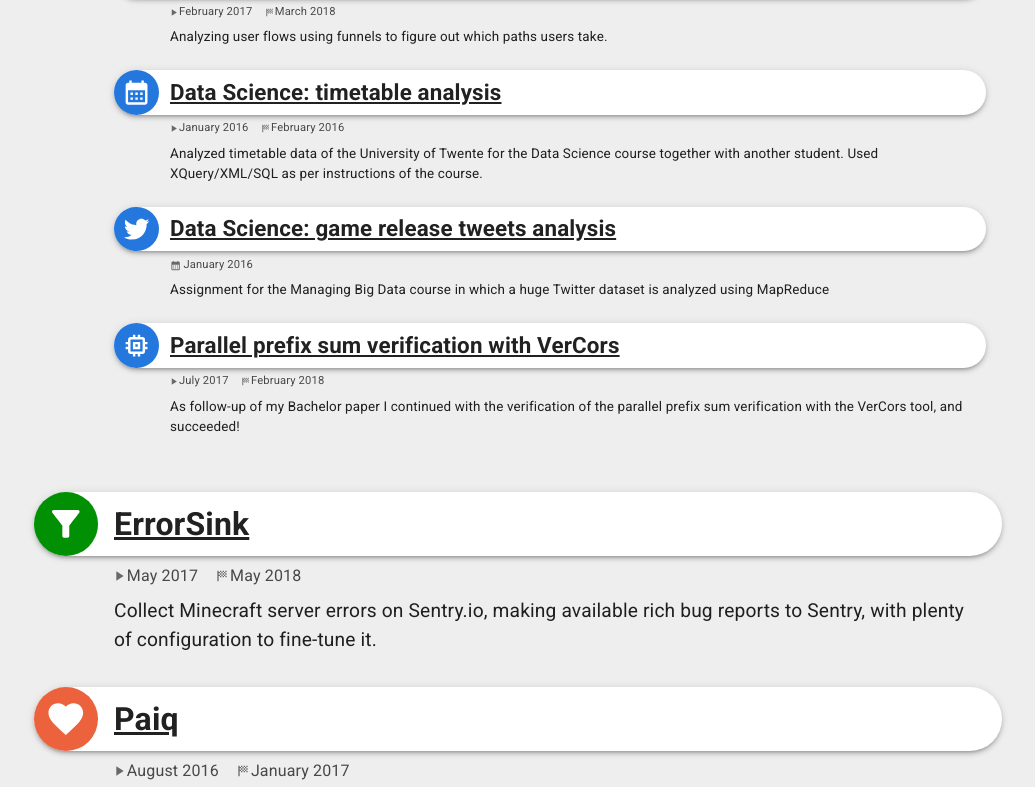
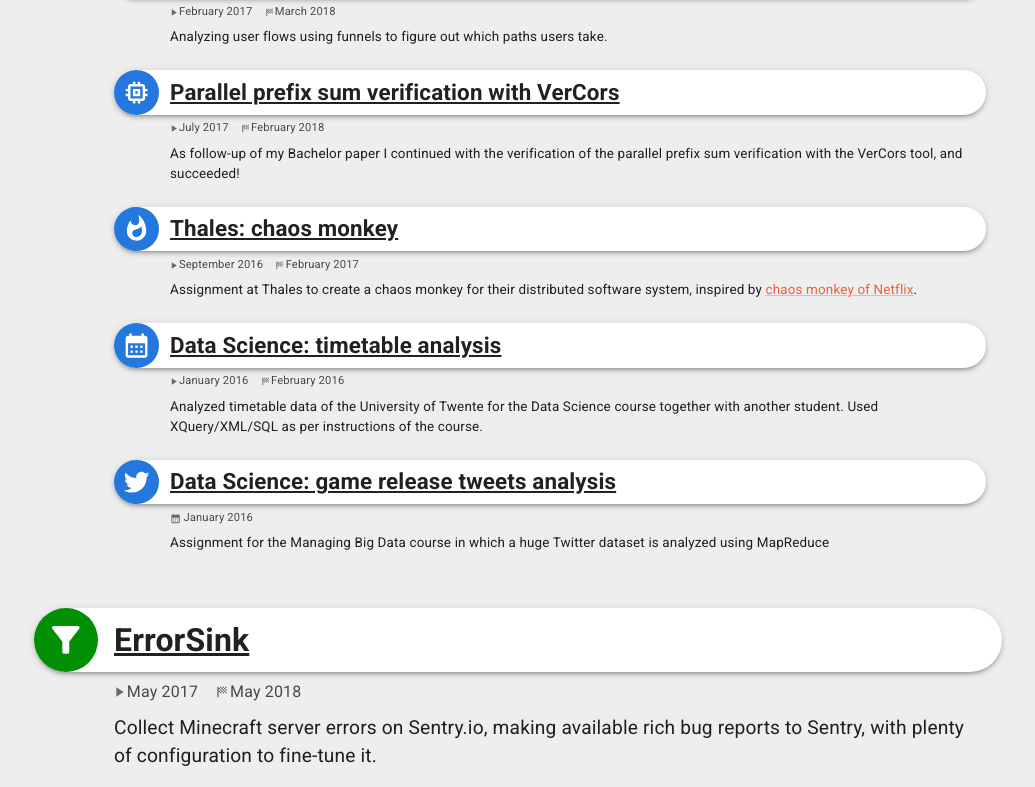
Before and after one commit to NLthijs48/NLthijs48.github.io, a React (Create React App) app: page / in a window 1280 px wide. Shown: the part 2010-2797 px from the top of the page, without its empty margins (122-1157 px from the left). Built offline with nearby package versions, Linux system fonts and the light colour scheme.

Commit message:
Add Thales assignment

```diff
--- a/src/activities/computerScienceBachelor/minor.tsx
+++ b/src/activities/computerScienceBachelor/minor.tsx
@@ -3,7 +3,7 @@ import FlightIcon from '@mui/icons-material/Flight';
 import React from 'react';
 import ActivityType from '../ActivityType';
 
-const commitLog: EducationInformation = {
+const minor: EducationInformation = {
 	activityType: ActivityType.Education,
 	name: 'Minor: aeronautical engineering',
 	description: (
@@ -17,4 +17,4 @@ const commitLog: EducationInformation = {
 	Icon: FlightIcon,
 };
 
-export default commitLog;
+export default minor;
--- a/src/activities/computerScienceMaster/computerScienceMaster.tsx
+++ b/src/activities/computerScienceMaster/computerScienceMaster.tsx
@@ -6,6 +6,7 @@ import masterThesis from './masterThesis';
 import dataScienceTimeTabling from './dataScienceTimeTabling';
 import dataScienceGameTweets from './dataScienceGameTweets';
 import bachelorThesisFollowUp from './bachelorThesisFollowUp';
+import thales from './thales';
 
 const computerScienceMaster: EducationInformation = {
 	activityType: ActivityType.Education,
@@ -15,7 +16,7 @@ const computerScienceMaster: EducationInformation = {
 	till: 'March 2018', // Presentation and diploma on the 7th
 	Icon: SchoolIcon,
 	website: 'https://www.utwente.nl/en/education/master/programmes/computer-science/',
-	activities: [masterThesis, dataScienceTimeTabling, dataScienceGameTweets, bachelorThesisFollowUp],
+	activities: [masterThesis, bachelorThesisFollowUp, thales, dataScienceTimeTabling, dataScienceGameTweets],
 };
 
 export default computerScienceMaster;
--- /dev/null
+++ b/src/activities/computerScienceMaster/thales.tsx
@@ -0,0 +1,23 @@
+import {EducationInformation} from '../ActivityInformation';
+import WhatshotIcon from '@mui/icons-material/Whatshot';
+import React from 'react';
+import ActivityType from '../ActivityType';
+import ExternalLink from '../../components/ExternalLink';
+
+const thales: EducationInformation = {
+	activityType: ActivityType.Education,
+	name: 'Thales: chaos monkey',
+	description: (
+		<div>
+			Assignment at Thales to create a chaos monkey for their distributed software system, inspired by{' '}
+			<ExternalLink href="https://netflix.github.io/chaosmonkey/">chaos monkey of Netflix</ExternalLink>.
+		</div>
+	),
+	from: 'September 2016',
+	till: 'February 2017',
+	Icon: WhatshotIcon,
+	// Source is in a private repository, will not be made public
+	website: 'https://www.thalesgroup.com/',
+};
+
+export default thales;
--- /dev/null
+++ b/src/components/ExternalLink.tsx
@@ -0,0 +1,18 @@
+import React from 'react';
+import Link from '@mui/material/Link';
+
+interface ExternalLinkProps {
+	children: React.ReactNode;
+	href: string;
+	underline?: 'none' | 'hover' | 'always';
+}
+
+function ExternalLink(props: ExternalLinkProps) {
+	return (
+		<Link href={props.href} target="_blank" rel="noopener noreferrer" underline={props.underline ?? 'always'}>
+			{props.children}
+		</Link>
+	);
+}
+
+export default ExternalLink;
--- a/src/components/Header.tsx
+++ b/src/components/Header.tsx
@@ -1,7 +1,7 @@
 import React from 'react';
 import Button from '@mui/material/Button';
-import Link from '@mui/material/Link';
 import {AppBar, Toolbar} from '@mui/material';
+import ExternalLink from './ExternalLink';
 
 /** Header at the top of the page */
 function Header() {
@@ -30,7 +30,7 @@ interface ExternalLinkButtonProps {
 
 function ExternalLinkButton(props: ExternalLinkButtonProps) {
 	return (
-		<Link href={props.href} target="_blank" rel="noopener noreferrer" underline="none">
+		<ExternalLink href={props.href} underline="none">
 			<Button
 				variant="outlined"
 				style={{
@@ -42,7 +42,7 @@ function ExternalLinkButton(props: ExternalLinkButtonProps) {
 			>
 				{props.children}
 			</Button>
-		</Link>
+		</ExternalLink>
 	);
 }
 
```
